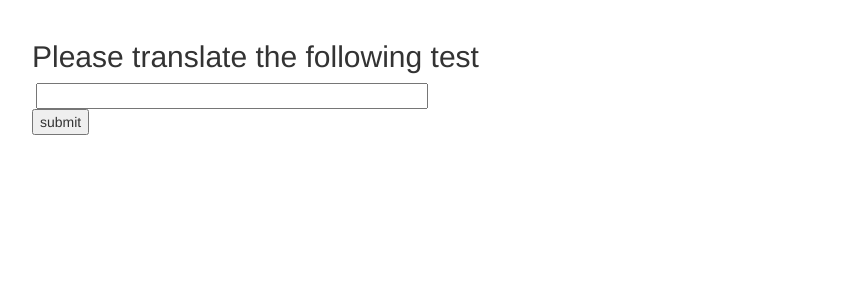
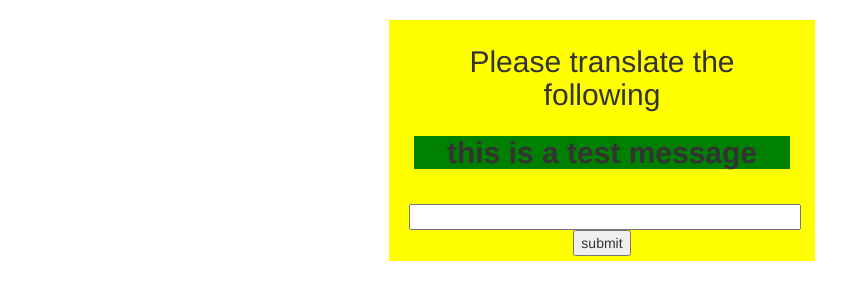
Before and after one commit to kqf/elan, a Flask app: page / in a window 1280 px wide. Shown: the part 52-352 px from the top of the page, without its empty margins (38-884 px from the left). Run offline with Flask 2, Linux system fonts and the light colour scheme; some libraries are stand-ins or nearby versions.

Commit message:
Fix the styles (#19)
* Fix the deprecation warnings

* Add the custom css-styles

```diff
--- a/app/run.py
+++ b/app/run.py
@@ -1,6 +1,6 @@
 from flask import Flask, render_template
 from flask_bootstrap import Bootstrap
-from flask_wtf import Form
+from flask_wtf import FlaskForm
 from wtforms import StringField, SubmitField
 from wtforms.validators import Required
 
@@ -9,14 +9,14 @@ app.config['SECRET_KEY'] = 'SECRET_KEY'
 bootstrap = Bootstrap(app)
 
 
-class AnswerForm(Form):
+class AnswerForm(FlaskForm):
     translation = StringField('', validators=[Required()])
     submit = SubmitField('submit')
 
 
 @app.route('/', methods=['GET', 'POST'])
 def index():
-    vocab = {"test": "test"}
+    vocab = {"this is a test message": "test"}
     translation = None
     form = AnswerForm(form_type="inline")
     for original, correct in vocab.items():
--- /dev/null
+++ b/app/static/styles/index.css
@@ -0,0 +1,11 @@
+.custom-container {
+  background-color: yellow;
+  border: 5px solid #FFFF00;
+  text-align: center;
+}
+
+.custom-phrase {
+  background-color: green;
+  border: 5px solid #FFFF00;
+  text-align: center;
+}
--- a/app/templates/index.html
+++ b/app/templates/index.html
@@ -10,10 +10,24 @@
     </nav>
 {% endblock %}
 
+
+{% block styles %}
+{{super()}}
+    <link href="{{url_for('static', filename='styles/index.css')}}"
+          rel="stylesheet">
+{% endblock %}
+
 {% block content %}
-    <div class="container">
-        <h2>Please translate the following {{ original }}</h2>
-        <form method="POST" action="" text-align="center">
+    <div class="col-md-4 col-md-offset-4 custom-container container">
+        <h2>
+            Please translate the following
+            <h2 class="custom-phrase">
+                <strong>
+                    {{ original }}
+                </strong>
+            </h2>
+        </h2>
+        <form method="POST" action="">
             {{ form.translation.label }} {{ form.translation(size=45) }}
             {% for error in form.translation.errors %}
                 {{ error }}
```
